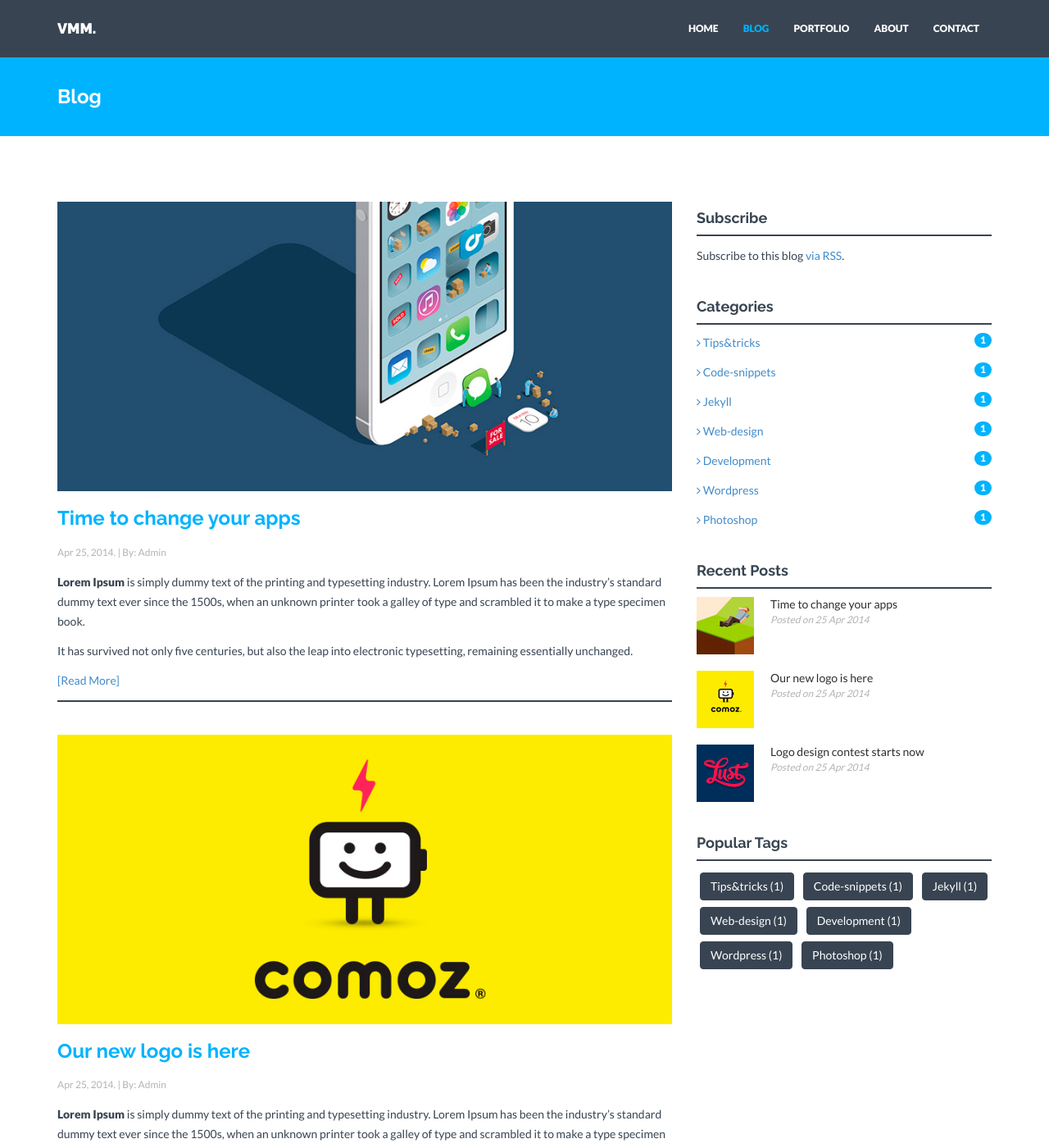
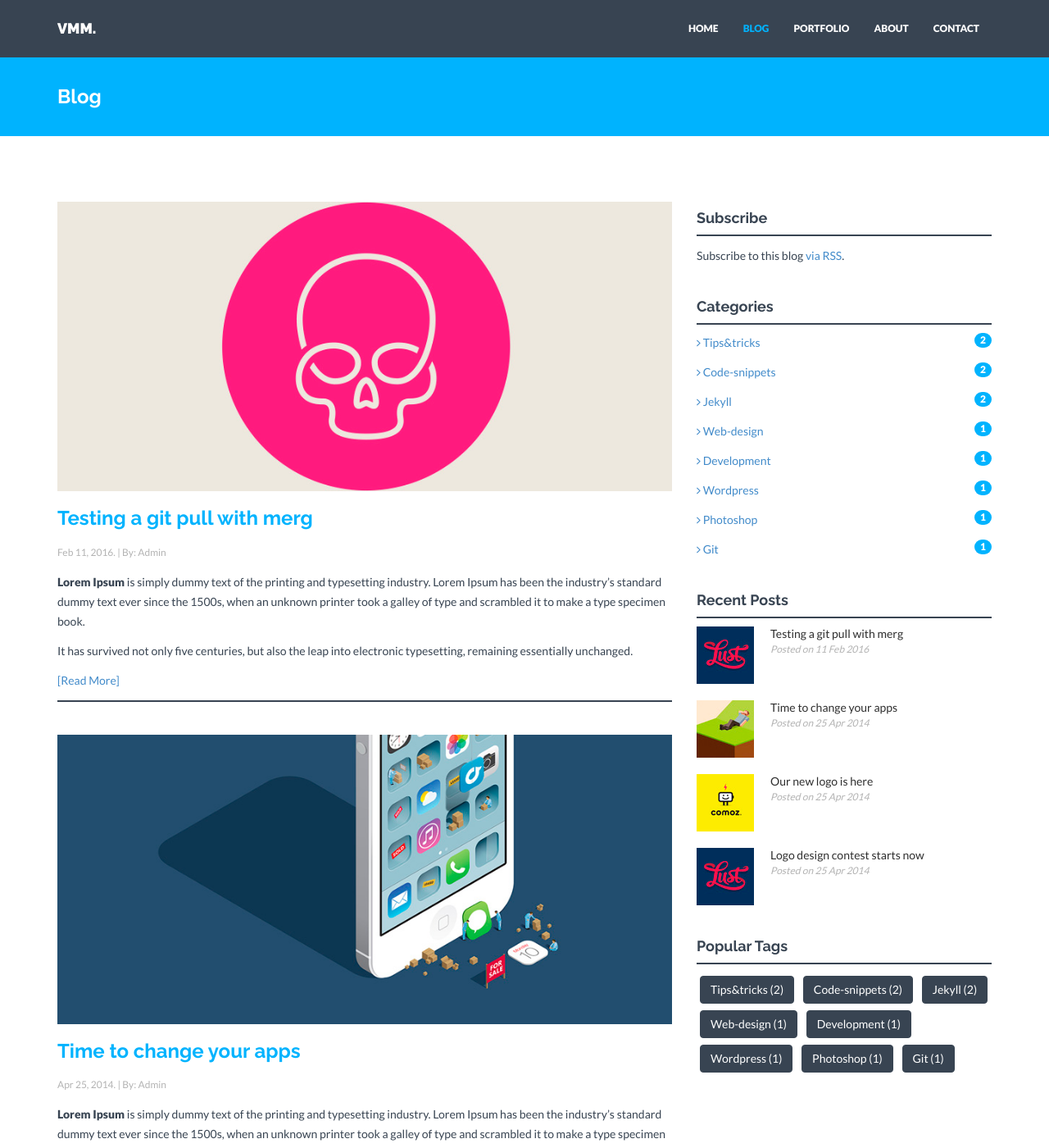
Before and after one commit to lg3bass/blog_test_1, a Jekyll site: the page built from blog.html, in a window 1280 px wide and 1400 px high. Shown: the whole window at 82% size. Built offline with Jekyll 4.4.1, drawn with Linux system fonts in a browser that asks for light colours; nearby versions of some CDN libraries.

Commit message:
adding a post

```diff
--- a/_config.yml
+++ b/_config.yml
@@ -4,7 +4,7 @@
 title: VMM.
 description: "I am writing some awesome intro text. YOU should be berry excited about these prospects.  I'm just amazed that I can have a project page for every project.  ..auto correct and all. "
 analytics: #Google analytics code in the format XX-nnnnnnnn-n
-baseurl: "/blog_test_1" #important: start with /
+baseurl: "" #important: start with /
 url: "http://yourdomain.com"
 
 # Build settings
--- /dev/null
+++ b/_posts/blog/2016-02-11-merge-testing.markdown
@@ -0,0 +1,34 @@
+---
+layout: post
+title: "Testing a git pull with merg"
+date: 2016-02-11 10:21:00
+author: Admin
+categories:
+- blog
+- Tips&Tricks
+- Code-Snippets
+- Jekyll
+- Git
+img: post03.jpg
+thumb: thumb03.jpg
+---
+
+<b>Lorem Ipsum</b> is simply dummy text of the printing and typesetting industry. Lorem Ipsum has been the industry's standard dummy text ever since the 1500s, when an unknown printer took a galley of type and scrambled it to make a type specimen book.
+
+It has survived not only five centuries, but also the leap into electronic typesetting, remaining essentially unchanged. <!--more-->
+It was popularised in the 1960s with the release of Letraset sheets containing Lorem Ipsum passages, and more recently with desktop publishing software like Aldus PageMaker including versions of Lorem Ipsum.
+
+Contrary to popular belief, <b>Lorem Ipsum is not simply random text</b>. It has roots in a piece of [classical Latin][latin] literature from 45 BC, making it over 2000 years old. Richard McClintock, a Latin professor at [CNN school of overreaction][cnn] in Virginia, looked up one of the more obscure Latin words, consectetur, from a Lorem Ipsum passage, and going through the cites of the word in classical literature, discovered the undoubtable source.<
+
+Lorem Ipsum comes from sections 1.10.32 and 1.10.33 of "de Finibus Bonorum et Malorum" (The Extremes of Good and Evil) by Cicero, written in 45 BC. This book is a treatise on the theory of ethics, very popular during the Renaissance. The first line of Lorem Ipsum, "Lorem ipsum dolor sit amet..", comes from a line in section 1.10.32.
+
+####Why do we use it?
+It is a long established fact that a reader will be distracted by the readable content of a page when looking at its layout. The point of using Lorem Ipsum is that it has a more-or-less normal distribution of letters, as opposed to using 'Content here, content here', making it look like readable English.
+
+
+>Many desktop publishing packages and web page editors now use Lorem Ipsum as their default model text, and a search for 'lorem ipsum' will uncover many web sites still in their infancy. Various versions have evolved over the years, sometimes by accident, sometimes on purpose (injected humour and the like).
+
+There are many variations of passages of Lorem Ipsum available, but the majority have suffered alteration in some form, by injected humour, or randomised words which don't look even slightly believable.
+
+[cnn]: https://www.cnn.com
+[latin]: https://www.everlastingblort.com
```
